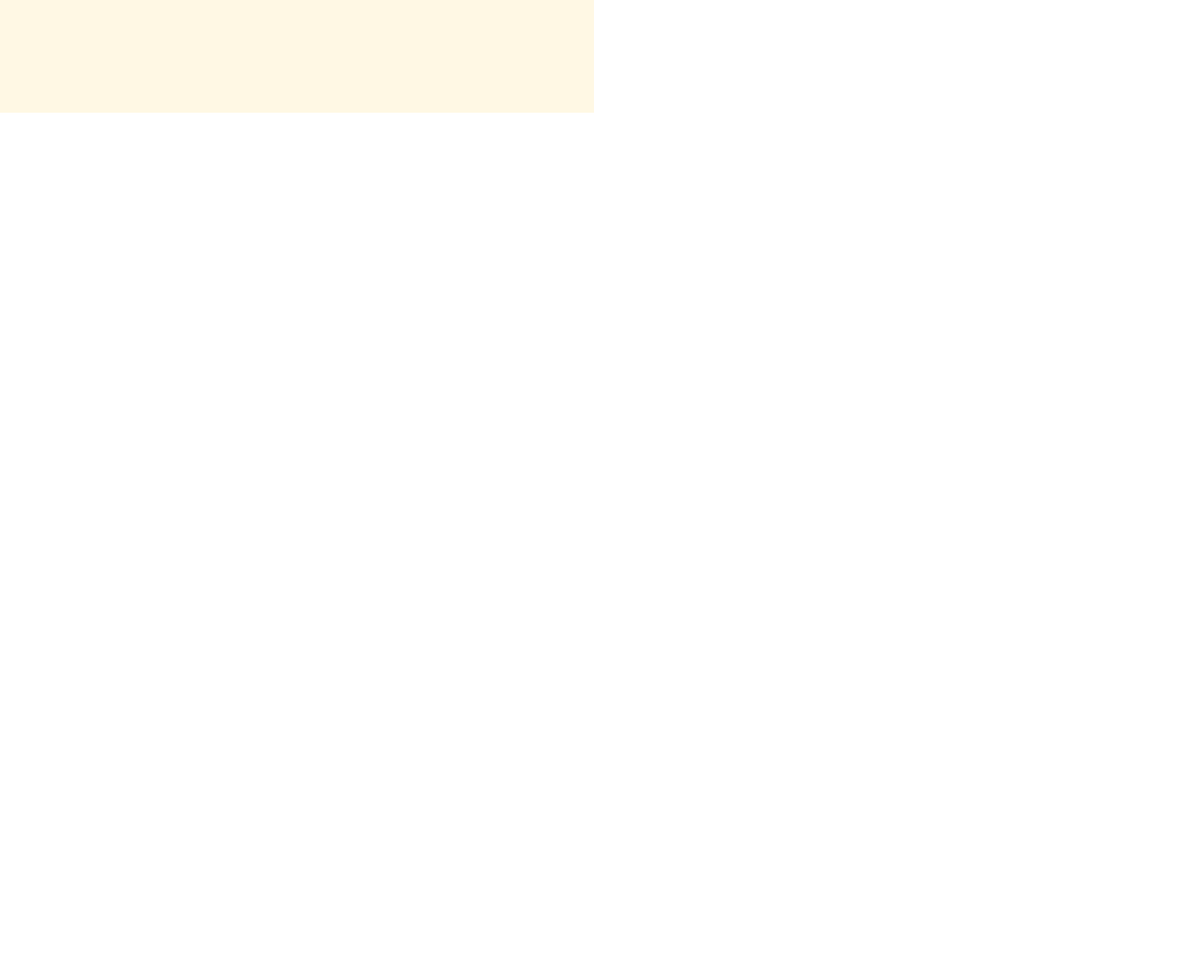
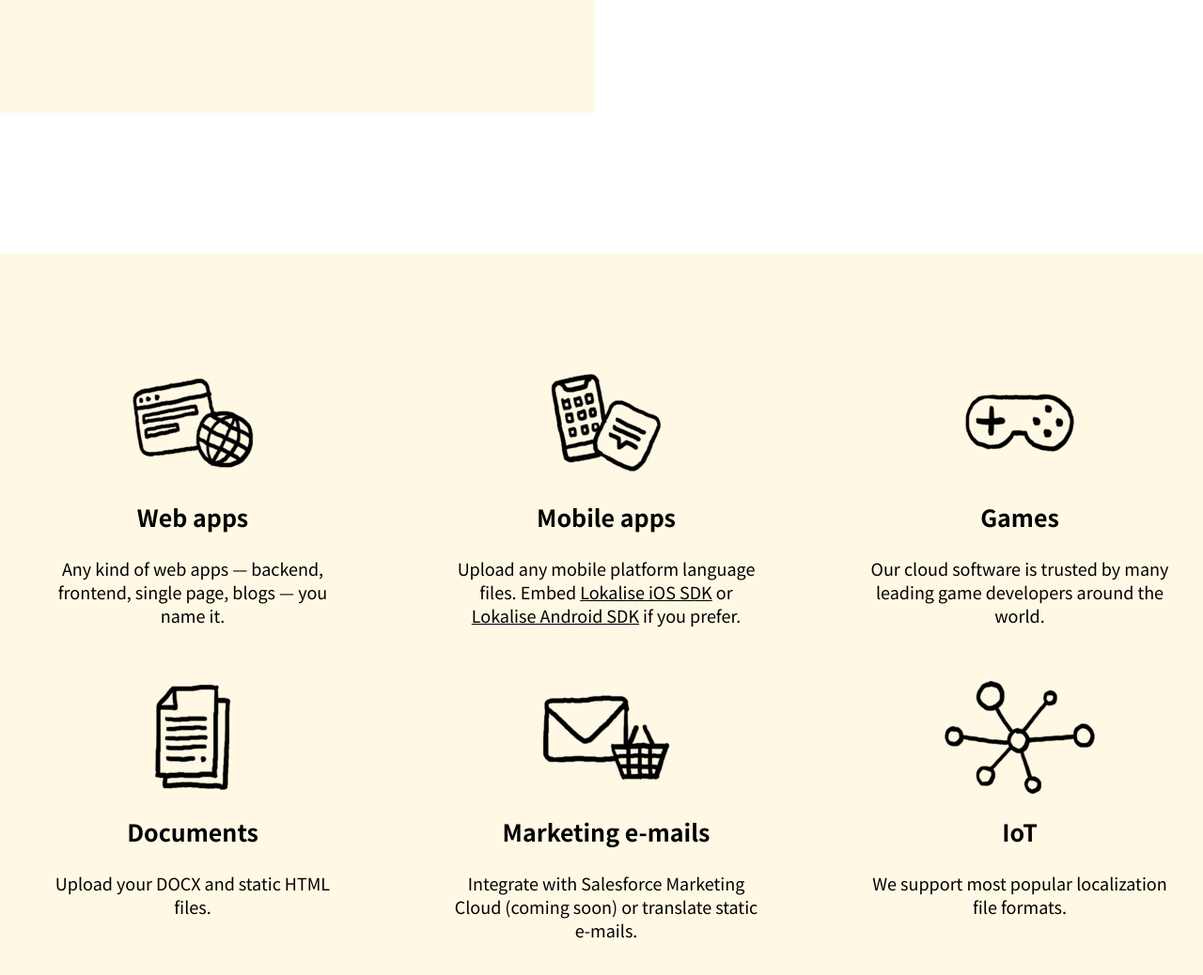
Before and after one commit to snelix/Localise, a website: page src/index.html in a window 1280 px wide. Shown: the part 4593-5631 px from the top of the page at 94% size. Before the commit the page ends 4863 px from the top, so only its background shows below. Drawn offline with nearby package versions, Linux system fonts and the light colour scheme; files that its build step writes are made by us from their sources.

Commit message:
one half

```diff
--- a/src/index.html
+++ b/src/index.html
@@ -109,5 +109,55 @@
             </div>
         </div>
     </section>
+
+    <section class="capabilities">
+        <div class="container">
+            <div class="capabilities__title"></div>
+            <div class="capabilities__wrapper">
+                <div class="capabilities__item">
+                    <div class="capabilities__icon">
+                        <img src="icons/what_can/web_apps.png" alt="icon">
+                    </div>
+                    <h2 class="capabilities__label">Web apps</h2>
+                    <div class="capabilities__descr">Any kind of web apps — backend, frontend, single page, blogs — you name it.</div>
+                </div>
+                <div class="capabilities__item">
+                    <div class="capabilities__icon">
+                        <img src="icons/what_can/mobile_apps.png" alt="icon">
+                    </div>
+                    <h2 class="capabilities__label">Mobile apps</h2>
+                    <div class="capabilities__descr">Upload any mobile platform language files. Embed <span>Lokalise iOS SDK</span> or <span>Lokalise Android SDK</span> if you prefer.</div>
+                </div>
+                <div class="capabilities__item">
+                    <div class="capabilities__icon">
+                        <img src="icons/what_can/games.png" alt="icon">
+                    </div>
+                    <h2 class="capabilities__label">Games</h2>
+                    <div class="capabilities__descr">Our cloud software is trusted by many leading game developers around the world. </div>
+                </div>
+                <div class="capabilities__item">
+                    <div class="capabilities__icon">
+                        <img src="icons/what_can/documents.png" alt="icon">
+                    </div>
+                    <h2 class="capabilities__label">Documents</h2>
+                    <div class="capabilities__descr">Upload your DOCX and static HTML files. </div>
+                </div>
+                <div class="capabilities__item">
+                    <div class="capabilities__icon">
+                        <img src="icons/what_can/marketing.png" alt="icon">
+                    </div>
+                    <h2 class="capabilities__label">Marketing e-mails</h2>
+                    <div class="capabilities__descr">Integrate with Salesforce Marketing Cloud (coming soon) or translate static e-mails.</div>
+                </div>
+                <div class="capabilities__item">
+                    <div class="capabilities__icon">
+                        <img src="icons/what_can/iot.png" alt="icon">
+                    </div>
+                    <h2 class="capabilities__label">IoT</h2>
+                    <div class="capabilities__descr">We support most popular localization file formats. </div>
+                </div>
+            </div>
+        </div>
+    </section>
 </body>
 </html>
--- /dev/null
+++ b/src/sass/blocks/_capabilities.scss
@@ -0,0 +1,44 @@
+.capabilities {
+    padding: 120px 0 150px 0;
+    background: #FFF8E4;
+    &__title {
+        font-weight: 700;
+        font-size: 50px;
+        line-height: 60px;
+        text-align: center;
+    }
+    &__wrapper {
+        display: grid;
+        grid-template: repeat(2,auto) /repeat(3,330px);
+        justify-content: center;
+        gap: 57px 110px;
+    }
+    &__item {
+        text-align: center;
+    }
+    &__icon {
+        margin: 0 auto;
+        width: 160px;
+        height: 120px;
+        img {
+            width: 100%;
+        }
+    }
+    &__label {
+        display: flex;
+        justify-content: center;
+        align-items: center;
+        margin-top: 23px;
+        font-weight: 700;
+        font-size: 25px;
+        line-height: 35px;
+    }
+    &__descr {
+        margin-top: 25px;
+        font-size: 18px;
+        line-height: 25px;
+        span {
+            text-decoration: underline;
+        }
+    }
+}
--- a/src/sass/style.scss
+++ b/src/sass/style.scss
@@ -21,3 +21,4 @@
 @import 'blocks/accelerate';
 @import 'blocks/companies';
 @import 'blocks/advantages';
+@import 'blocks/capabilities';
```
Also changed, not shown: dist/css/style.min.css, dist/index.html.
